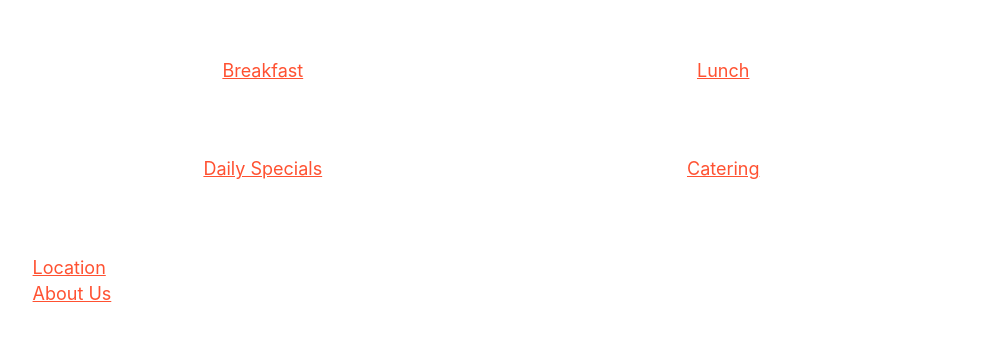
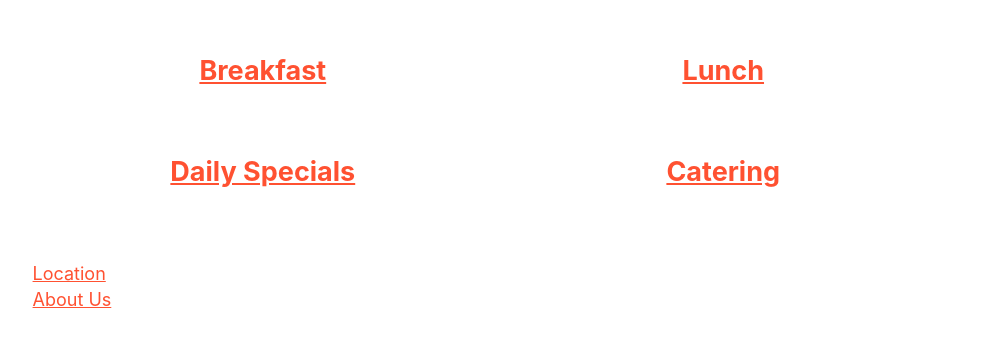
Before and after one commit to ccp92/chucks-deli, a Gatsby site: page / in a window 1280 px wide. Shown: the part 882-1221 px from the top of the page, without its empty margins (147-1131 px from the left). Built offline with nearby package versions, Linux system fonts and the light colour scheme; Gatsby itself is replaced by a stand-in of ours.

Commit message:
Add additional styling to menu links

```diff
--- a/src/pages/index.tsx
+++ b/src/pages/index.tsx
@@ -24,7 +24,12 @@ const IndexPage = () => (
           padding: "2em 0",
         }}
       >
-        <Link to="/breakfast">Breakfast</Link> <br />
+        <Link
+          to="/breakfast"
+          style={{ fontWeight: "bold", fontSize: "1.5rem" }}
+        >
+          Breakfast
+        </Link>
       </div>
       <div
         style={{
@@ -33,7 +38,9 @@ const IndexPage = () => (
           padding: "2em 0",
         }}
       >
-        <Link to="/lunch/">Lunch</Link> <br />
+        <Link to="/lunch/" style={{ fontWeight: "bold", fontSize: "1.5rem" }}>
+          Lunch
+        </Link>
       </div>
       <div
         style={{
@@ -42,7 +49,12 @@ const IndexPage = () => (
           padding: "2em 0",
         }}
       >
-        <Link to="/daily-specials/">Daily Specials</Link> <br />
+        <Link
+          to="/daily-specials/"
+          style={{ fontWeight: "bold", fontSize: "1.5rem" }}
+        >
+          Daily Specials
+        </Link>
       </div>
       <div
         style={{
@@ -51,7 +63,12 @@ const IndexPage = () => (
           padding: "2em 0",
         }}
       >
-        <Link to="/catering/">Catering</Link> <br />
+        <Link
+          to="/catering/"
+          style={{ fontWeight: "bold", fontSize: "1.5rem" }}
+        >
+          Catering
+        </Link>
       </div>
     </div>
   </Layout>
```
